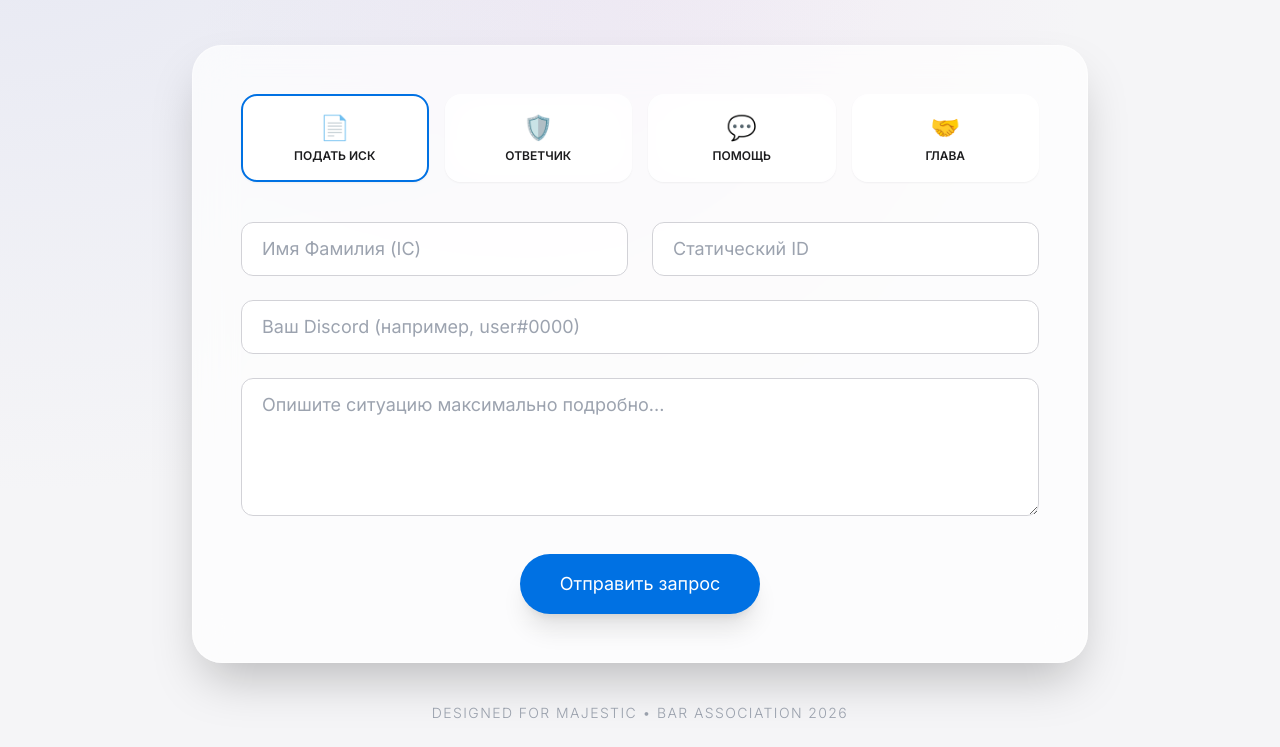
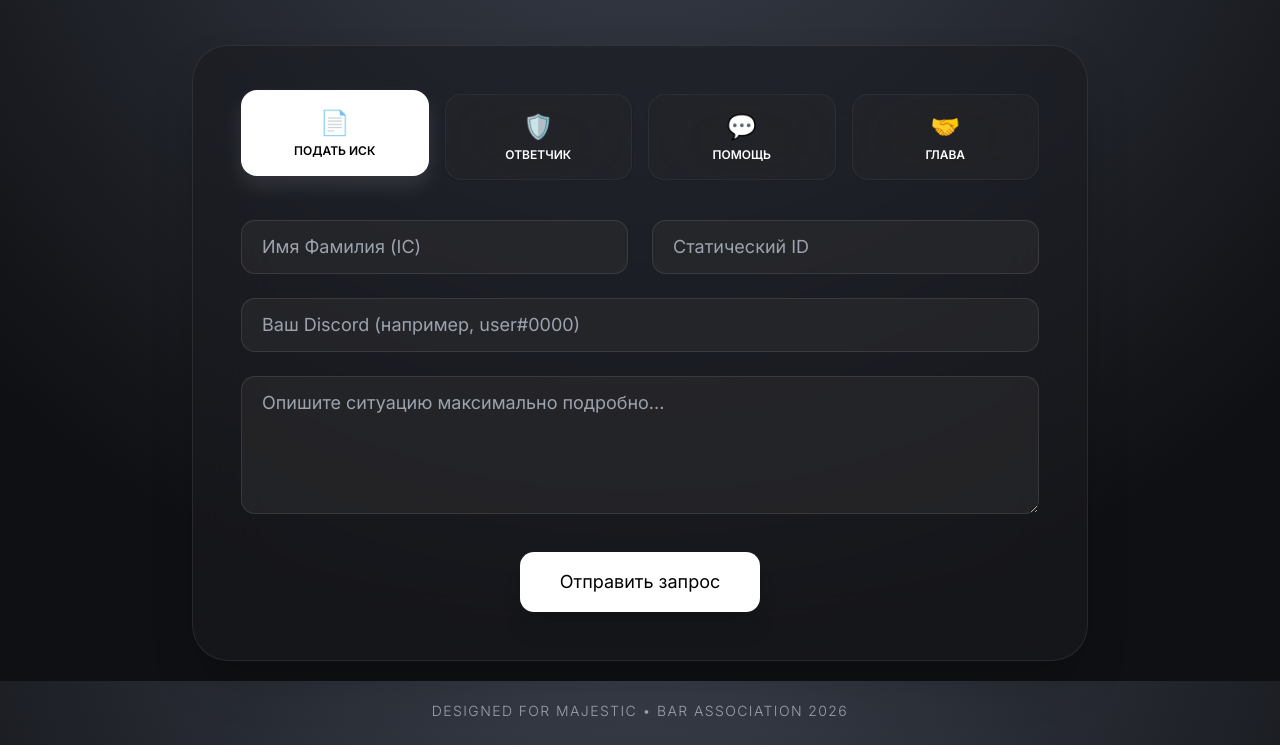
Before and after one commit to nisotiva/bar-association, a plain HTML site: page index.html in a window 1280 px wide. Shown: the part 119-866 px from the top of the page. Drawn offline with nearby package versions, Linux system fonts and the light colour scheme.

Commit message:
Refactor styles for dark theme and improved UI
Updated styles for body, glass panel, input fields, and buttons with a dark theme.

```diff
--- a/index.html
+++ b/index.html
@@ -8,49 +8,67 @@
     <link href="https://fonts.googleapis.com/css2?family=Inter:wght@300;400;600&display=swap" rel="stylesheet">
     <style>
     body {
-            font-family: 'Inter', sans-serif;
-            background-color: #f5f5f7;
-            background-image: radial-gradient(at 0% 0%, rgba(197, 202, 233, 0.3) 0, transparent 50%),
-                              radial-gradient(at 50% 0%, rgba(225, 190, 231, 0.2) 0, transparent 50%);
-            color: #1d1d1f;
-            overflow-x: hidden;
+        font-family: 'Inter', -apple-system, sans-serif;
+        /* Глубокий градиент с эффектом свечения */
+        background: radial-gradient(circle at 50% -20%, #3e4451, #0f1013 80%);
+        background-attachment: fixed;
+        color: #ffffff;
+        min-height: 100vh;
+        display: flex;
+        flex-direction: column;
+        align-items: center;
+        justify-content: center;
     }
+
+    /* Стеклянная панель с более сильным эффектом */
     .glass {
-            background: rgba(255, 255, 255, 0.7);
-            backdrop-filter: blur(20px);
-            -webkit-backdrop-filter: blur(20px);
-            border: 1px solid rgba(255, 255, 255, 0.4);
-            border-radius: 30px;
+        background: rgba(28, 28, 30, 0.6);
+        backdrop-filter: blur(40px) saturate(180%);
+        -webkit-backdrop-filter: blur(40px) saturate(180%);
+        border: 1px solid rgba(255, 255, 255, 0.08);
+        border-radius: 36px;
+        box-shadow: 0 25px 50px -12px rgba(0, 0, 0, 0.5);
     }
+
+    /* Инпуты в стиле Dark Apple */
     .input-apple {
-            background: rgba(255, 255, 255, 0.8);
-            border: 1px solid #d2d2d7;
-            border-radius: 12px;
+        background: rgba(44, 44, 46, 0.6);
+        border: 1px solid rgba(255, 255, 255, 0.1);
+        border-radius: 14px;
+        color: white;
+        transition: all 0.3s cubic-bezier(0.4, 0, 0.2, 1);
+    }
+
+    .input-apple:focus {
+        border-color: #0a84ff;
+        background: rgba(58, 58, 60, 0.8);
+        outline: none;
+    }
+
+    .category-card {
+        background: rgba(44, 44, 46, 0.4);
+        border: 1px solid rgba(255, 255, 255, 0.05);
+        transition: all 0.4s cubic-bezier(0.16, 1, 0.3, 1);
+    }
+
+    .category-card.active {
+        background: #ffffff;
+        color: #000000;
+        transform: translateY(-4px);
+        box-shadow: 0 10px 20px rgba(255,255,255,0.1);
+    }
+
+    .btn-apple {
+        background: #ffffff;
+        color: #000000;
+        font-weight: 600;
+        border-radius: 14px;
         transition: all 0.3s ease;
     }
-        .input-apple:focus {
-            border-color: #0071e3;
-            box-shadow: 0 0 0 4px rgba(0, 113, 227, 0.1);
-            outline: none;
-        }
-        .btn-apple {
-            background: #0071e3;
-            color: white;
-            border-radius: 980px;
-            transition: all 0.2s ease;
-        }
+
     .btn-apple:hover {
-            background: #0077ed;
-            transform: scale(1.02);
-        }
-        .category-card {
-            cursor: pointer;
-            transition: all 0.3s cubic-bezier(0.4, 0, 0.2, 1);
-            border: 2px solid transparent;
-        }
-        .category-card.active {
-            border-color: #0071e3;
-            background: white;
+        opacity: 0.9;
+        transform: scale(1.01);
     }
 </style>
 </head>
```
Lines whose indentation alone changed are shown as unchanged.
